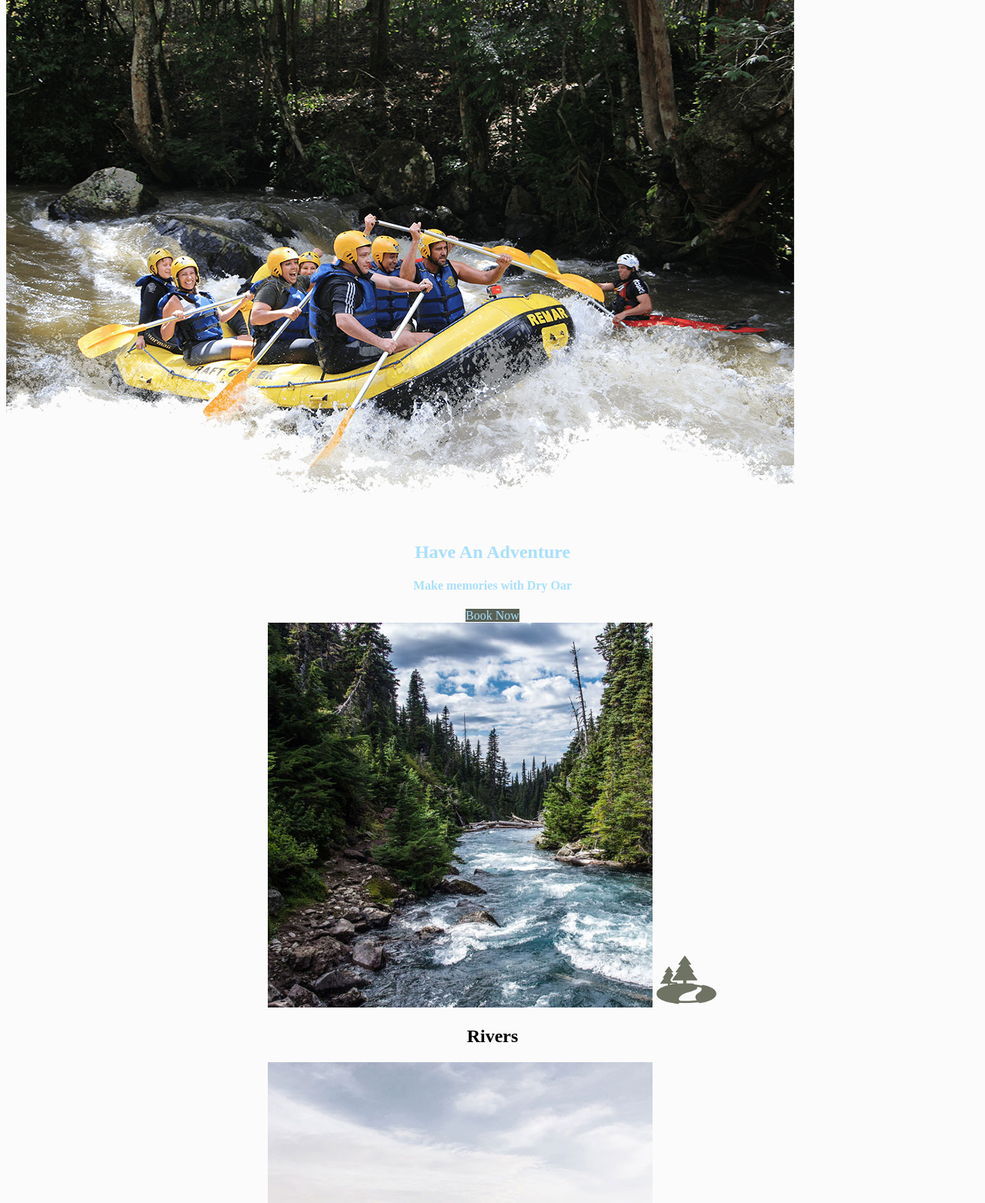
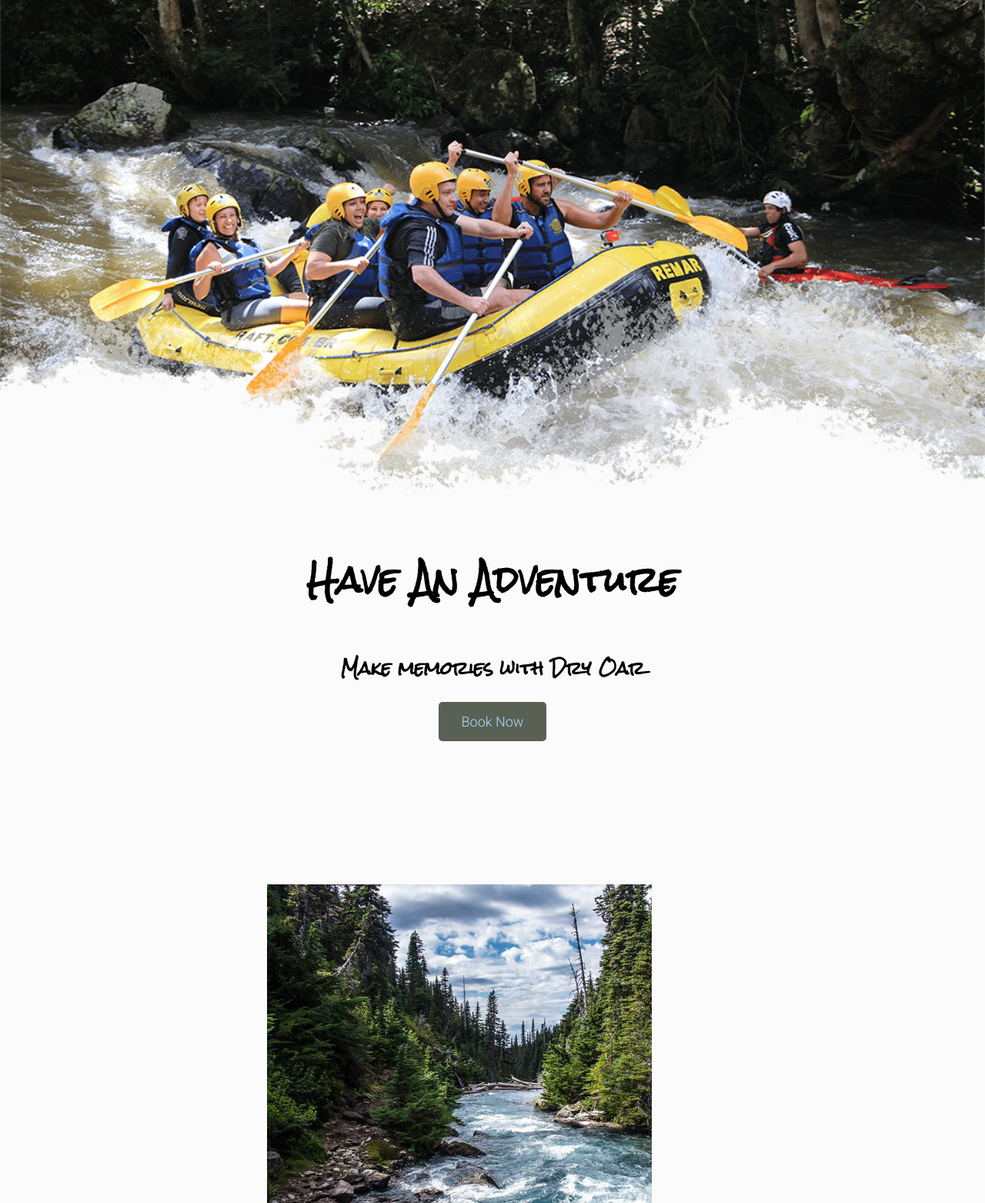
Before and after one commit to brrennnnt/wdd130, a plain HTML site: page wwr/index.html in a window 1280 px wide. Shown: the part 318-1881 px from the top of the page at 77% size. Drawn offline with Linux system fonts and the light colour scheme.

Commit message:
more css: fonts and spacing

```diff
--- a/wwr/styles/style.css
+++ b/wwr/styles/style.css
@@ -1,11 +1,29 @@
+@import url('https://fonts.googleapis.com/css2?family=Inter+Tight:wght@300&family=Roboto:wght@300&family=Rock+Salt&display=swap');
+
+/*
+font-family: 'Roboto', sans-serif;
+font-family: 'Rock Salt', cursive;
+font-family: 'Inter Tight', sans-serif;
+*/
+
 #content {
 max-width: 1600px;
 margin: 0 auto;
 }
+
+.icon {
+    width: 80px;
+    padding-top: 10px;
+}
+
 nav a {
     text-align: center;
     color: #a8e0ff;
     text-decoration: none;
+    padding: 35px;
+}
+#hero-img {
+    width: 100%;
 }
 #hero-msg h1, #hero-msg h4 {
     text-align: center;
@@ -22,39 +40,65 @@ main section {
 }
 body {
     background-color: #fcfbfb;
+    font-family: 'Roboto', sans-serif;
+    font-size: 22px;
+    margin: 0;
+    padding: 0;
+
+}
+
+h2 {
+    margin: 0;
+    padding: 0;
 }
 header {
     background-color: rgba(20,30,13, .7);
+    font-family: 'Rock Salt', cursive;
+
 }
 nav a:hover {
     background-color: black;
     color: #a8e0ff;
 }
 .home-title {
-    color: #a8e0ff;
+    color: black;
+    font-family: 'Rock Salt', cursive;
+    font-size: 2em;
+    margin-top: 10px;
 }
 h4 {
-    color: #a8e0ff;
+    color: black;
+    font-family: 'Rock Salt', cursive;
 }
 .book, .join {
     background-color: rgba(20,30,13, .7);
     color: #a8e0ff;
     text-decoration: none;
+    font-size: 18px;
+    padding: 15px 30px;
+    margin-top: 50px;
+    border-radius: 5px;
 }
 .book:hover, .join:hover {
     background-color: rgba(20,30,13, .7);
 }
 .msg {
     background-color: rgba(20,30,13, .7);
+    line-height: 1.5em;
+    padding: 35px;
 }
 .msg h2 {
     color: #c4a381;
+    font-family: 'Roboto', sans-serif;
 }
 .msg p {
     color: #c4a381;
+    font-size: .8em;
 }
 footer {
     background-color: rgba(20,30,13, .7);
+    padding: 25px 50px;
+    margin-top: 200px;
 }
 footer h3 {
     color: #a8e0ff;
@@ -69,6 +113,27 @@ footer p {
 footer p a:hover {
     text-decoration: underline;
 }
-.icon {
+footer .social img {
+    padding-top: 15px;
+}
+.logo {
     width: 80px;
 }
+#logo_link {
+    padding-top: 5px;
+}
+.rivers-card {
+    margin: 200px 0;
+}
+.camping-card {
+    margin: 200px 0;
+}
+.rapids-card {
+    margin: 200px 0;
+}
+.card-image {
+    border: 10px solid black;
+}
+main section img {
+    box-sizing: border-box;
+}
```
